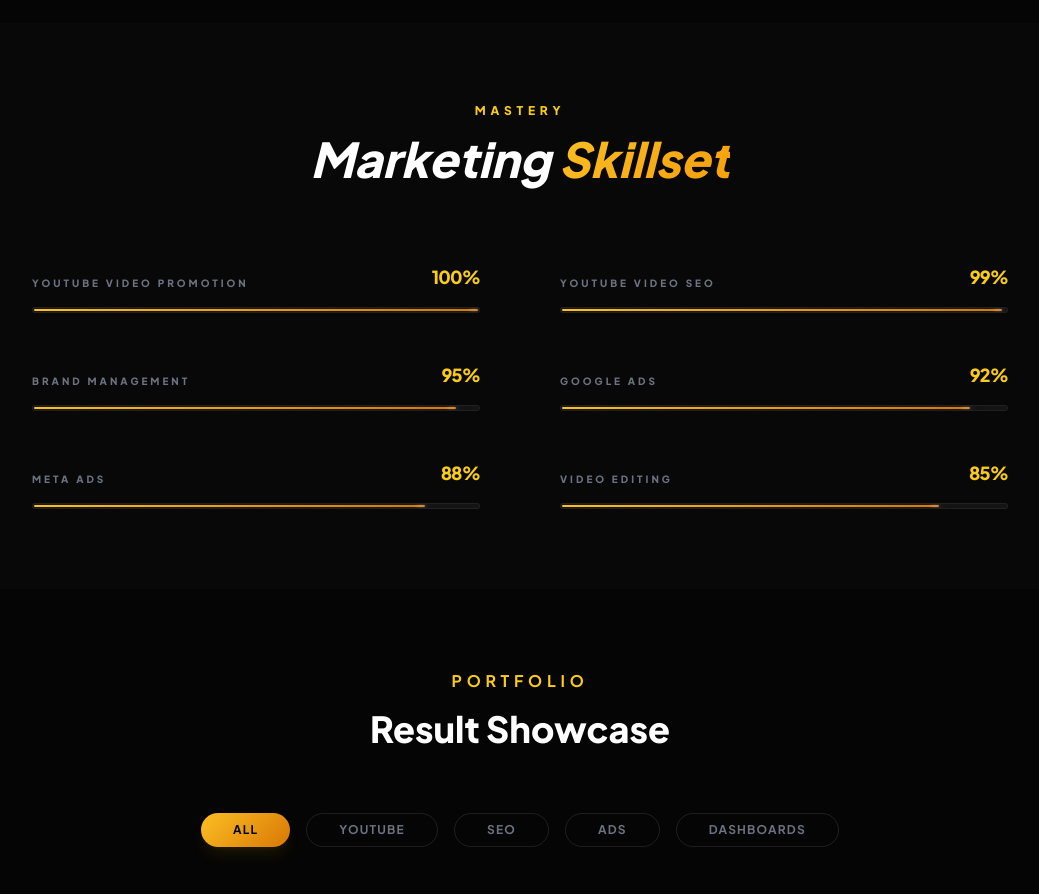
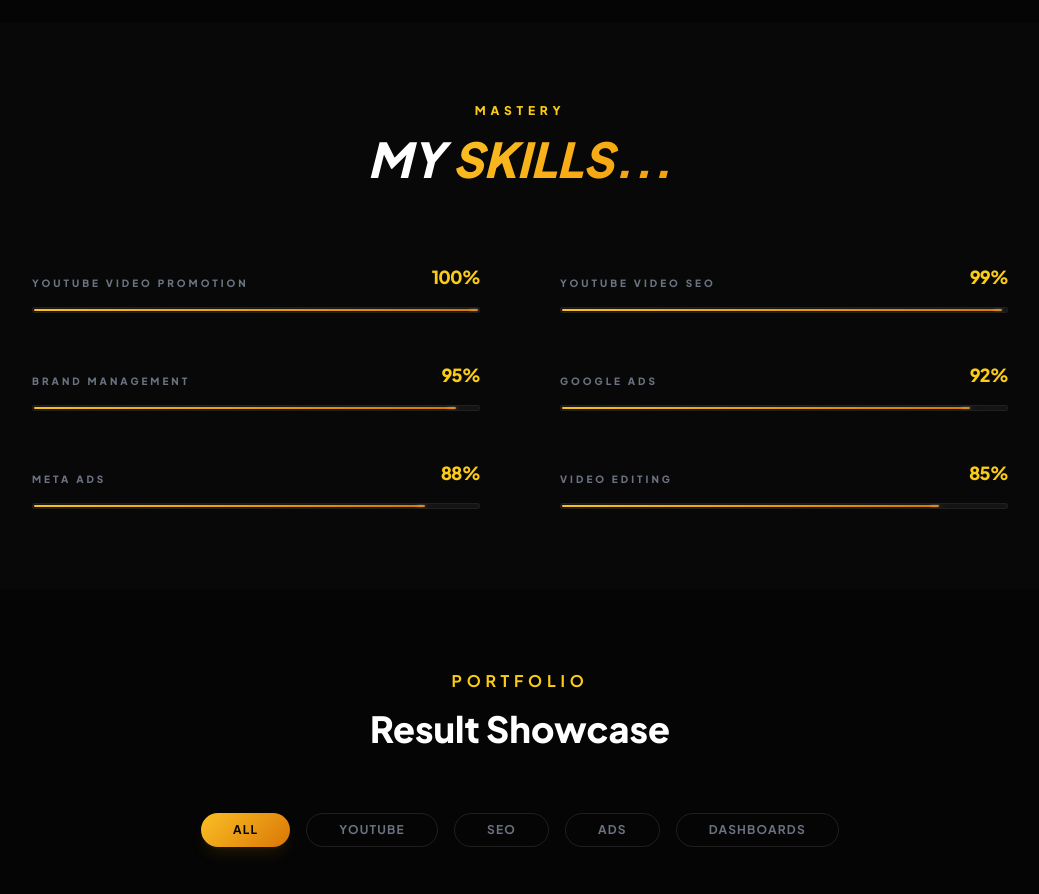
Before and after one commit to bdsujonndm-png/dmsujonbd, a React (Vite) app: page / in a window 1280 px wide. Shown: the part 4140-5034 px from the top of the page, without its empty margins (120-1159 px from the left). Built offline with nearby package versions, Linux system fonts and the light colour scheme; a web font is replaced by a local one.

Commit message:
Update Skills.tsx

```diff
--- a/components/Skills.tsx
+++ b/components/Skills.tsx
@@ -15,7 +15,7 @@ const Skills: React.FC = () => {
       <div className="text-center mb-20">
         <h2 className="text-yellow-400 font-black uppercase tracking-[0.4em] text-xs mb-4">Mastery</h2>
         <h3 className="text-4xl md:text-5xl font-extrabold italic">
-          Marketing <span className="text-gold-gradient">Skillset</span>
+          MY <span className="text-gold-gradient">SKILLS...</span>
         </h3>
       </div>
 
```
